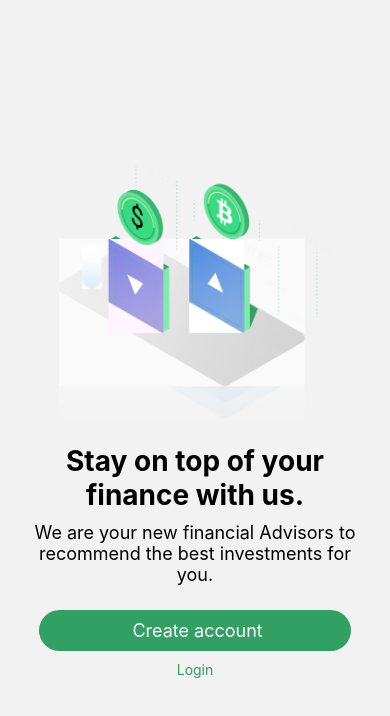
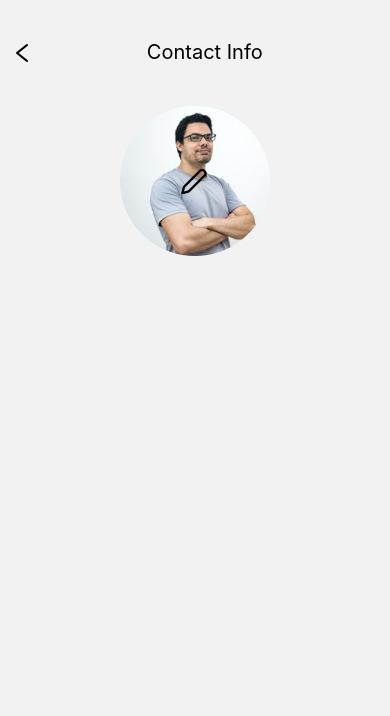
Before and after one commit to alemran22/investmentApp, a React Native app: screen /ContactInfo in a window 390 px wide. Shown: the top 716 px of the page. Built offline with nearby package versions, Linux system fonts and the light colour scheme.

Commit message:
imagePicker added

```diff
--- a/App.js
+++ b/App.js
@@ -6,6 +6,7 @@ import Homepage from "./components/Home";
 import Products from "./components/Products";
 import Profile from "./components/Profile";
 import NotificationScreen from "./components/NotificationScreen";
+import ContactInfo from "./components/ContactInfo";
 
 const Stack = createNativeStackNavigator();
 const App = () => {
@@ -21,6 +22,7 @@ const App = () => {
           name="NotificationScreen"
           component={NotificationScreen}
         />
+        <Stack.Screen name="ContactInfo" component={ContactInfo} />
       </Stack.Navigator>
     </NavigationContainer>
   );
--- a/app.json
+++ b/app.json
@@ -1,5 +1,13 @@
 {
   "expo": {
+    "plugins": [
+      [
+        "expo-image-picker",
+        {
+          "photosPermission": "The app accesses your photos to let you share them with your friends."
+        }
+      ]
+    ],
     "name": "reactNativeTask",
     "slug": "reactNativeTask",
     "version": "1.0.0",
--- a/babel.config.js
+++ b/babel.config.js
@@ -1,6 +1,7 @@
-module.exports = function(api) {
+module.exports = function (api) {
   api.cache(true);
   return {
-    presets: ['babel-preset-expo'],
+    presets: ["babel-preset-expo"],
+    plugins: ["nativewind/babel"],
   };
 };
--- /dev/null
+++ b/components/ContactInfo/index.jsx
@@ -0,0 +1,79 @@
+import { Image, StyleSheet, Text, View } from "react-native";
+import GoBack from "../shared/goBack";
+import profile from "../../assets/images/profileImg.png";
+import Feather from "@expo/vector-icons/Feather";
+import { TouchableOpacity } from "react-native";
+import * as ImagePicker from "expo-image-picker";
+import { useState } from "react";
+
+const ContactInfo = ({ navigation }) => {
+  const [image, setImage] = useState(profile);
+  const pickImage = async () => {
+    // No permissions request is necessary for launching the image library
+    let result = await ImagePicker.launchImageLibraryAsync({
+      mediaTypes: ImagePicker.MediaTypeOptions.All,
+      allowsEditing: false,
+      aspect: [4, 3],
+      quality: 1,
+    });
+    if (!result.canceled) {
+      setImage(result.assets[0].uri);
+    }
+  };
+
+  return (
+    <View style={styles.body}>
+      {/* header */}
+      <View style={styles.header}>
+        <View style={styles.arrow}>
+          <GoBack navigation={navigation} />
+        </View>
+        <View style={styles.title}>
+          <Text style={styles.titleText}>Contact Info</Text>
+        </View>
+      </View>
+      {/* image sec */}
+      <View style={styles.imageContainer}>
+        <View style={styles.image}>
+          <Image source={profile} height={150} width={150} />
+          <View style={styles.shadow}></View>
+          <View style={styles.icon}>
+            <TouchableOpacity onPress={pickImage}>
+              <Feather name="edit-2" size={28} color="black" />
+            </TouchableOpacity>
+            {image && <Image source={{ uri: image }} />}
+          </View>
+        </View>
+      </View>
+    </View>
+  );
+};
+
+export default ContactInfo;
+
+const styles = StyleSheet.create({
+  body: { paddingTop: 40, padding: 10 },
+  header: { display: "flex", flexDirection: "row" },
+  arrow: { width: "8%" },
+  title: { width: "92%" },
+  titleText: {
+    textAlign: "center",
+    fontSize: 20,
+    fontWeight: "semibold",
+    paddingRight: 10,
+  },
+  imageContainer: {
+    display: "flex",
+    flexDirection: "row",
+    justifyContent: "center",
+    marginTop: 40,
+  },
+  image: {
+    height: 150,
+    width: 150,
+    position: "relative",
+    borderRadius: "100%",
+  },
+  icon: { position: "absolute", top: 60, left: 60 },
+  shadow: {},
+});
--- a/components/Profile/ProfileInfo/index.jsx
+++ b/components/Profile/ProfileInfo/index.jsx
@@ -2,9 +2,13 @@ import { Image, StyleSheet, Text, View } from "react-native";
 import React from "react";
 import { TouchableOpacity } from "react-native";
 
-const ProfileInfo = ({ icon, image, title }) => {
+const ProfileInfo = ({ icon, image, title, onPress, navigation }) => {
   return (
-    <TouchableOpacity>
+    <TouchableOpacity
+      onPress={() => {
+        navigation.navigate(onPress);
+      }}
+    >
       <View style={styles.card}>
         <View style={styles.img}>
           <Image source={image} />
--- a/components/Profile/index.jsx
+++ b/components/Profile/index.jsx
@@ -15,15 +15,15 @@ const Profile = ({ navigation }) => {
       <GoBack navigation={navigation} />
       <Text style={styles.title}>Profile</Text>
       {/* main */}
+      <View style={styles.imageSection}>
+        <Image source={require("../../assets/images/profileImg.png")} />
+        <Text style={styles.nameText}>Jonas Macroni</Text>
+        <Text style={styles.expert}>Expert</Text>
+      </View>
       <ScrollView>
-        <View style={styles.imageSection}>
-          <Image source={require("../../assets/images/profileImg.png")} />
-          <Text style={styles.nameText}>Jonas Macroni</Text>
-          <Text style={styles.expert}>Expert</Text>
-        </View>
         <View>
           {ProfileData.map((data) => (
-            <ProfileInfo key={data.id} {...data} />
+            <ProfileInfo key={data.id} {...data} navigation={navigation} />
           ))}
         </View>
       </ScrollView>
@@ -41,13 +41,13 @@ const styles = StyleSheet.create({
     height: "100%",
     backgroundColor: "#D3D2D2",
   },
-  title: { fontSize: 26, fontWeight: "bold", marginTop: 15, marginBottom: 15 },
+  title: { fontSize: 26, fontWeight: "bold", marginTop: 15, marginBottom: 8 },
   main: { height: "100%" },
   imageSection: {
     display: "flex",
     flexDirection: "column",
     alignItems: "center",
-    marginBottom: 20,
+    marginBottom: 15,
   },
   nameText: {
     fontSize: 24,
--- a/constants/Profile/index.jsx
+++ b/constants/Profile/index.jsx
@@ -5,6 +5,7 @@ const ProfileData = [
     image: require("../../assets/images/contact.png"),
     title: "Contact Info",
     icon: <AntDesign name="right" size={24} color="black" />,
+    onPress: "ContactInfo",
   },
   {
     id: 2,
--- /dev/null
+++ b/tailwind.config.js
@@ -0,0 +1,8 @@
+/** @type {import('tailwindcss').Config} */
+module.exports = {
+  content: ["./App.{js,jsx,ts,tsx}", "./components/**/*.{js,jsx,ts,tsx}"],
+  theme: {
+    extend: {},
+  },
+  plugins: [],
+};
```
Also changed, not shown: package.json (+6 -2 lines), 1 other file (tests, documents, lock files or other folders).
